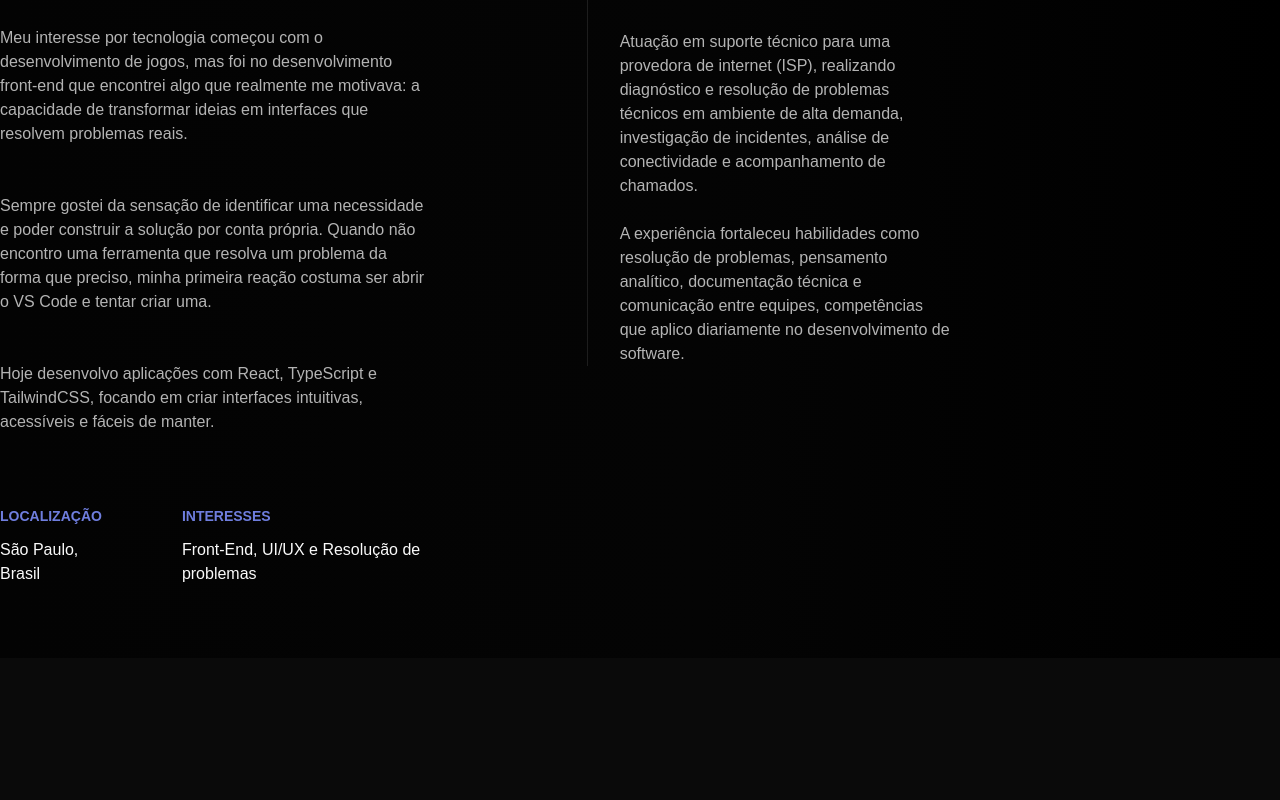
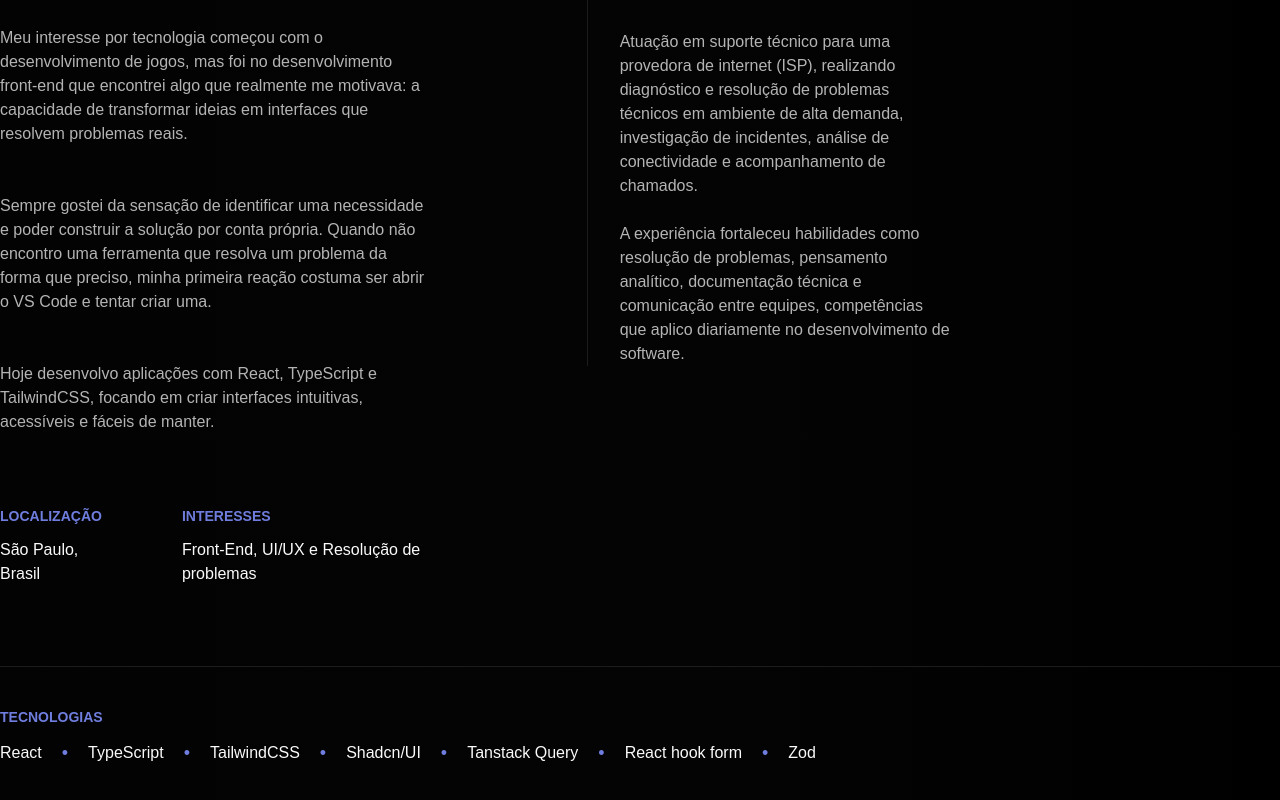
Before and after one commit to Filipuci/portfolio, a React (Vite) app: page / in a window 1280 px wide. Shown: the part 2361-3161 px from the top of the page. Before the commit the page ends 3019 px from the top, so only its background shows below. Built offline with nearby package versions, Linux system fonts and the light colour scheme; a web font is replaced by a local one.

Commit message:
feat(about): add technologies list

```diff
--- a/src/components/About/AboutSection.tsx
+++ b/src/components/About/AboutSection.tsx
@@ -1,11 +1,17 @@
+import { Separator } from "../ui/separator"
 import { AboutMainText } from "./AboutMainText"
+import { AboutTechnologies } from "./AboutTechnologies"
 import { AboutTimeLine } from "./AboutTimeLine"
 
 export const AboutSection = () => {
   return (
-    <section aria-label="Seção sobre mim" id="about" className="container mx-auto min-h-dvh flex gap-x-20 py-18 mt-10">
+    <section aria-label="Seção sobre mim" id="about" className="container mx-auto min-h-dvh flex flex-col py-18 mt-10">
+      <div className="flex gap-x-20 mb-20">
         <AboutMainText />
         <AboutTimeLine />
+      </div>
+      <Separator />
+      <AboutTechnologies />
     </section>
   )
 }
--- a/src/components/About/AboutTechnologies.tsx
+++ b/src/components/About/AboutTechnologies.tsx
@@ -0,0 +1,23 @@
+import { aboutTitleClass } from "./AboutMainText"
+
+const technologieSeparatorClass = 'text-category-project text-lg'
+const aboutTechnologiesList = ['React', 'TypeScript', 'TailwindCSS', 'Shadcn/UI', 'Tanstack Query', 'React hook form', 'Zod']
+
+export const AboutTechnologies = () => {
+  return (
+    <div className="mt-10">
+      <p className={aboutTitleClass}>TECNOLOGIAS</p>
+      <ul className="flex gap-5 items-center">
+        {aboutTechnologiesList.map((technology, index) => (
+          <li key={technology} className="flex items-center gap-5">
+            <p>{technology}</p>
+
+            {index < aboutTechnologiesList.length - 1 && (
+              <p className={technologieSeparatorClass}>•</p>
+            )}
+          </li>
+        ))}
+      </ul>
+    </div>
+  )
+}
```
